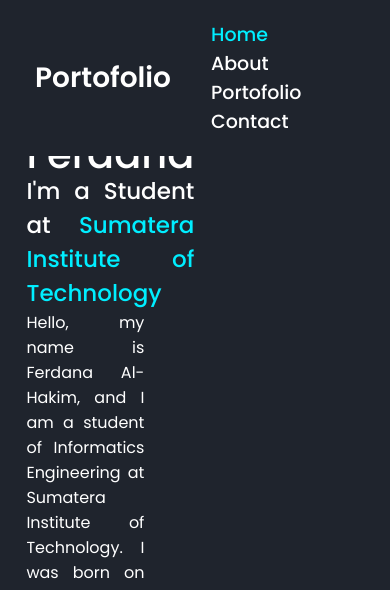
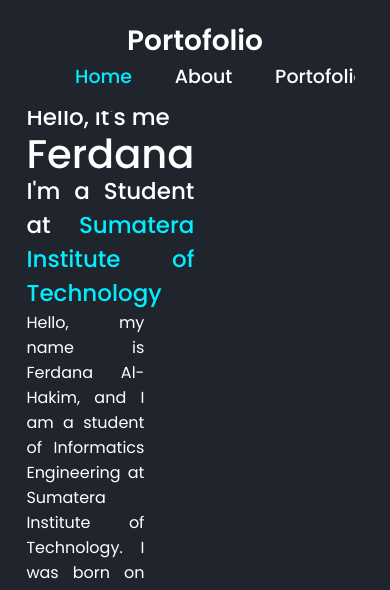
Before and after one commit to luciferdana/porto, a website: page code/index.html in a window 390 px wide. Shown: the top 590 px of the page. Drawn offline with nearby package versions, Linux system fonts and the light colour scheme.

Commit message:
Ubah header menjadi responsivee

```diff
--- a/code/style.css
+++ b/code/style.css
@@ -41,10 +41,24 @@
     padding: 2rem 9%;
     background-color: var(--bg-color);
     display: flex;
+    flex-direction: row;
     justify-content: space-between;
     align-items: center;
     z-index: 100;
 }
+
+@media only screen and (max-width: 600px) {
+    .header {
+        flex-direction: column;
+    }
+
+    .navbar {
+        white-space: nowrap;
+        overflow: auto;
+        max-width: 100%;
+    }
+}
+
 .logo{
     font-size: 2.8rem;
     color: var(--text-color);
```
